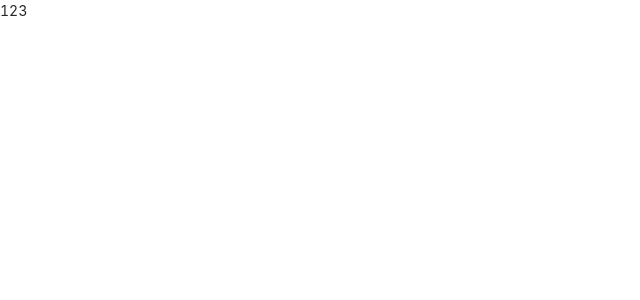
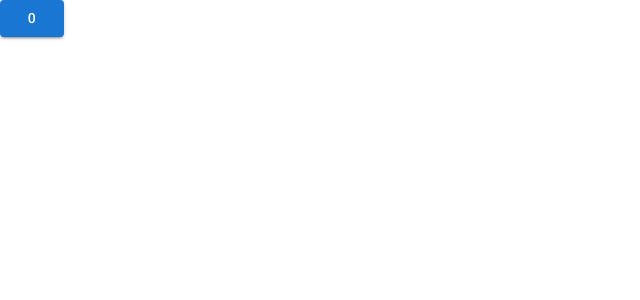
Before and after one commit to w1941528206/blog, a React app: page /foo in a window 1280 px wide. Shown: the top 300 px of the page, without its empty margins (0-640 px from the left). Built offline with nearby package versions, Linux system fonts and the light colour scheme.

Commit message:
feat: view page

```diff
--- a/src/App.tsx
+++ b/src/App.tsx
@@ -1,9 +1,15 @@
 // 包装器 入口
 import * as React from 'react';
-import { useState, useEffect } from 'react';
+// import { useState, useEffect } from 'react';
 import { IntlProvider } from 'react-intl';
+import Box from '@mui/material/Box';
+import LinearProgress from '@mui/material/LinearProgress';
 import { locales } from '../locales';
 import { BrowserRouter, Route, Routes } from 'react-router-dom';
+import '@fontsource/roboto/300.css';
+import '@fontsource/roboto/400.css';
+import '@fontsource/roboto/500.css';
+import '@fontsource/roboto/700.css';
 
 const defaultLocal = 'zh-CN';
 
@@ -11,12 +17,20 @@ export const App = () => {
   const locale = localStorage.getItem('locale') ?? defaultLocal;
   const messages = React.useMemo(() => locales[locale], [locale]);
 
+  const View = React.lazy(() => import('./view'));
+
   return (
     <IntlProvider locale={locale} messages={messages} defaultLocale={defaultLocal}>
-      <React.Suspense fallback={null}>
+      <React.Suspense
+        fallback={(
+          <Box sx={{ width: '100%' }}>
+            <LinearProgress />
+          </Box>
+        )}
+      >
         <BrowserRouter>
           <Routes>
-            <Route path="/foo" element={123} />
+            <Route path="/foo" element={<View />} />
           </Routes>
         </BrowserRouter>
       </React.Suspense>
--- a/src/layout.tsx
+++ /dev/null
@@ -1 +0,0 @@
-// 公共全局样式
--- /dev/null
+++ b/src/view/index.tsx
@@ -0,0 +1,14 @@
+import React, { useEffect, useState } from 'react';
+import Button from '@mui/material/Button';
+
+const View = () => {
+  const [count, setCount] = useState(0);
+
+  return (
+    <div>
+      <Button variant="contained">{count}</Button>
+    </div>
+  )
+};
+
+export default View;
--- a/webpack/webpack.base.ts
+++ b/webpack/webpack.base.ts
@@ -58,7 +58,7 @@ const bascConfig = {
           },
         },
       },
-      { test: /\.tsx?$/, loader: 'awesome-typescript-loader' },
+      // { test: /\.tsx?$/, loader: 'awesome-typescript-loader' },
       // {
       //   test: /.(png|jpg|gif|jpeg|svg)$/,
       //   use: [
```
Also changed, not shown: package.json (+6 -1 lines), src/layout/index.tsx (added, +9 -0 lines), 1 other file (tests, documents, lock files or other folders).
